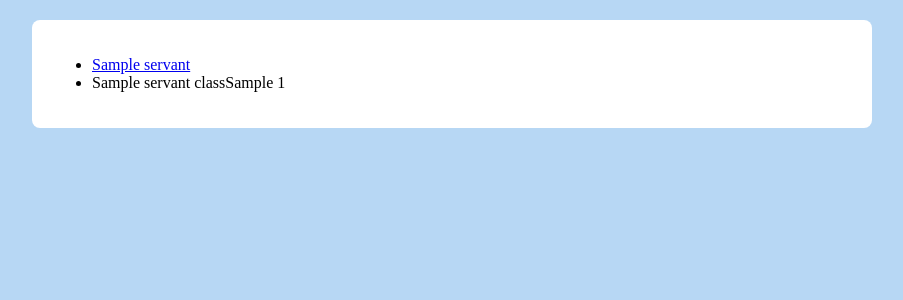
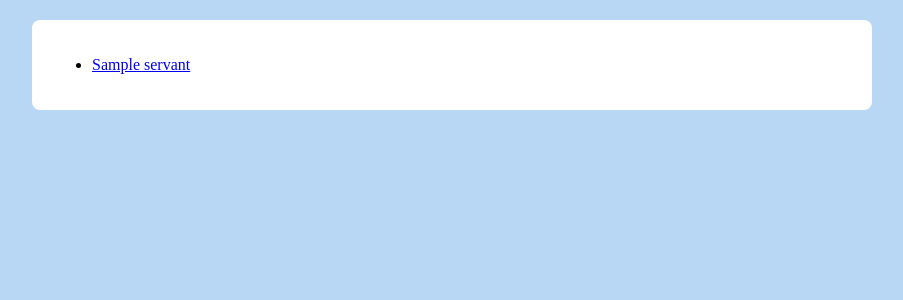
Before and after one commit to FirstHassan24/questlog-py, a Django app: page /servants/ in a window 1280 px wide. Shown: the part 46-346 px from the top of the page, without its empty margins (188-1091 px from the left). Run offline with Django 5.2, Linux system fonts and the light colour scheme; tables that the repository leaves empty hold one stand-in row (values such as "Sample post").

Commit message:
fix: remove duplicate servant listing and update URL pattern to use hyphen

```diff
--- a/logbook/templates/logbook/servant_list.html
+++ b/logbook/templates/logbook/servant_list.html
@@ -6,9 +6,7 @@
 <!-- loops over each dict inside the list-->
 {% for servant in servants %}
 <!--create a link for the servant_details page-->
-    <li> <a href="{% url 'servant_details' pk=servant.pk %}"> {{servant.name}} </a> </li>
-<!--grab each servantes information -->
-    <li>{{servant.name}} class{{servant.class_type}} {{servant.rarity}}</li>
+    <li> <a href="{% url 'servant-details' pk=servant.pk %}"> {{servant.name}} </a> </li>
     {% if servant.name == "Arjuna alter" %}
         <img src="https://tse4.mm.bing.net/th/id/OIP.x6nZoP66_L_C0S8yd1PCdQAAAA?rs=1&pid=ImgDetMain&o=7&rm=3" alt="">
         {% endif %}
```
